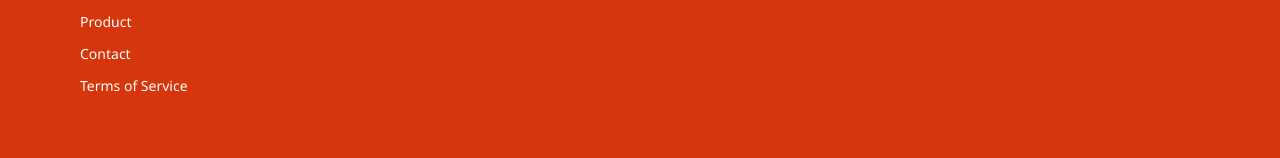
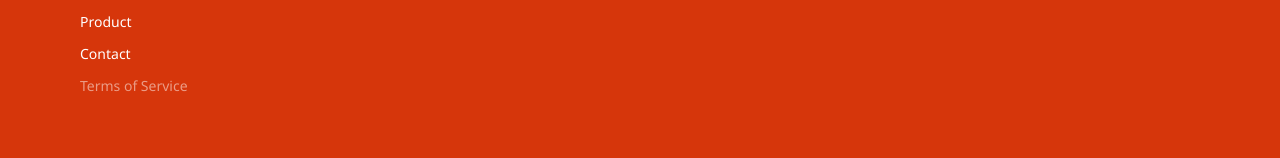
Before and after one commit to rikjnthn/landing-page, a Next.js app: page / in a window 1280 px wide. Shown: the part 2468-2626 px from the top of the page. Built offline with nearby package versions, Linux system fonts and the light colour scheme; a web font is replaced by a local one.

Commit message:
fix bugs

```diff
--- a/src/components/Footer.tsx
+++ b/src/components/Footer.tsx
@@ -11,9 +11,9 @@ const Footer = () => {
       <Logo />
       <ul className={`${noto_sans.className} mt-6 text-sm`}>
         <FooterNav href="/" name="Home" />
-        <FooterNav href="/" name="Product" />
-        <FooterNav href="/" name="Contact" />
-        <FooterNav href="/" name="Terms of Service" />
+        <FooterNav href="/product" name="Product" />
+        <FooterNav href="/contact" name="Contact" />
+        <FooterNav disabled href="/terms-of-service" name="Terms of Service" />
       </ul>
       <Image
         className="ml-auto mt-auto"
--- a/src/components/FooterNav.tsx
+++ b/src/components/FooterNav.tsx
@@ -1,9 +1,26 @@
 import Link from "next/link";
 
-const NavLink = ({ name, href }: { name: string; href: string }) => {
+const NavLink = ({
+  name,
+  href,
+  disabled,
+}: {
+  name: string;
+  href: string;
+  disabled?: boolean;
+}) => {
   return (
-    <li className="flex items-center w-fit h-8 text-white hover:underline hover:opacity-100">
-      <Link href={href}>{name}</Link>
+    <li
+      className={`flex items-center w-fit h-8 text-white ${
+        disabled ? "hover:underline-offset-0" : "hover:underline"
+      } hover:opacity-100`}
+    >
+      <Link
+        className={disabled ? "pointer-events-none opacity-50" : ""}
+        href={href}
+      >
+        {name}
+      </Link>
     </li>
   );
 };
--- a/src/components/Hero.tsx
+++ b/src/components/Hero.tsx
@@ -24,7 +24,7 @@ const Hero = () => {
         className={`max-sm:absolute w-32 max-sm:right-1 sm:w-52 md:w-80 transition-[transform,_opacity] duration-[2s] ${
           startTransition
             ? "translate-x-0 opacity-100"
-            : "translate-x-[100%] opacity-0"
+            : "translate-x-[10%] opacity-0"
         }`}
       >
         <Image
--- a/src/pages/index.tsx
+++ b/src/pages/index.tsx
@@ -24,7 +24,7 @@ function Home() {
             className={`rounded-md sm:w-52 md:w-72 transition-[transform,_opacity] duration-[2s] ${
               startTransition
                 ? "translate-x-0 opacity-100"
-                : "-translate-x-[100%] opacity-0"
+                : "-translate-x-[10%] opacity-0"
             }`}
             src="/shoes-photo.jpg"
             alt=""
--- a/src/styles/globals.css
+++ b/src/styles/globals.css
@@ -1,6 +1,10 @@
 @tailwind base;
 @tailwind components;
 @tailwind utilities;
+
+* {
+  /* border: 1px solid red; */
+}
 
 .hero-image {
   filter: drop-shadow(0 20px 11px rgb(0, 0, 0, 0.5));
```
